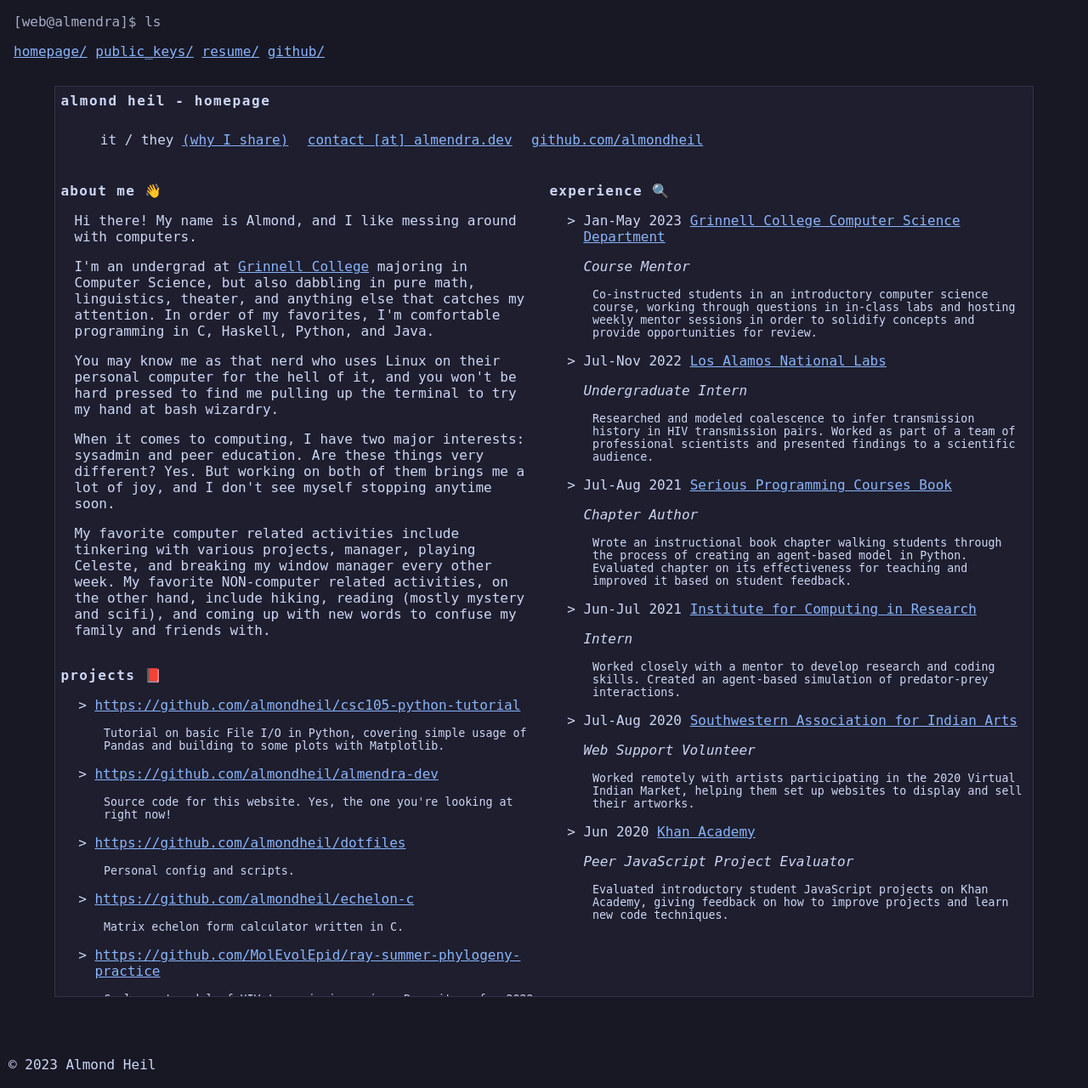
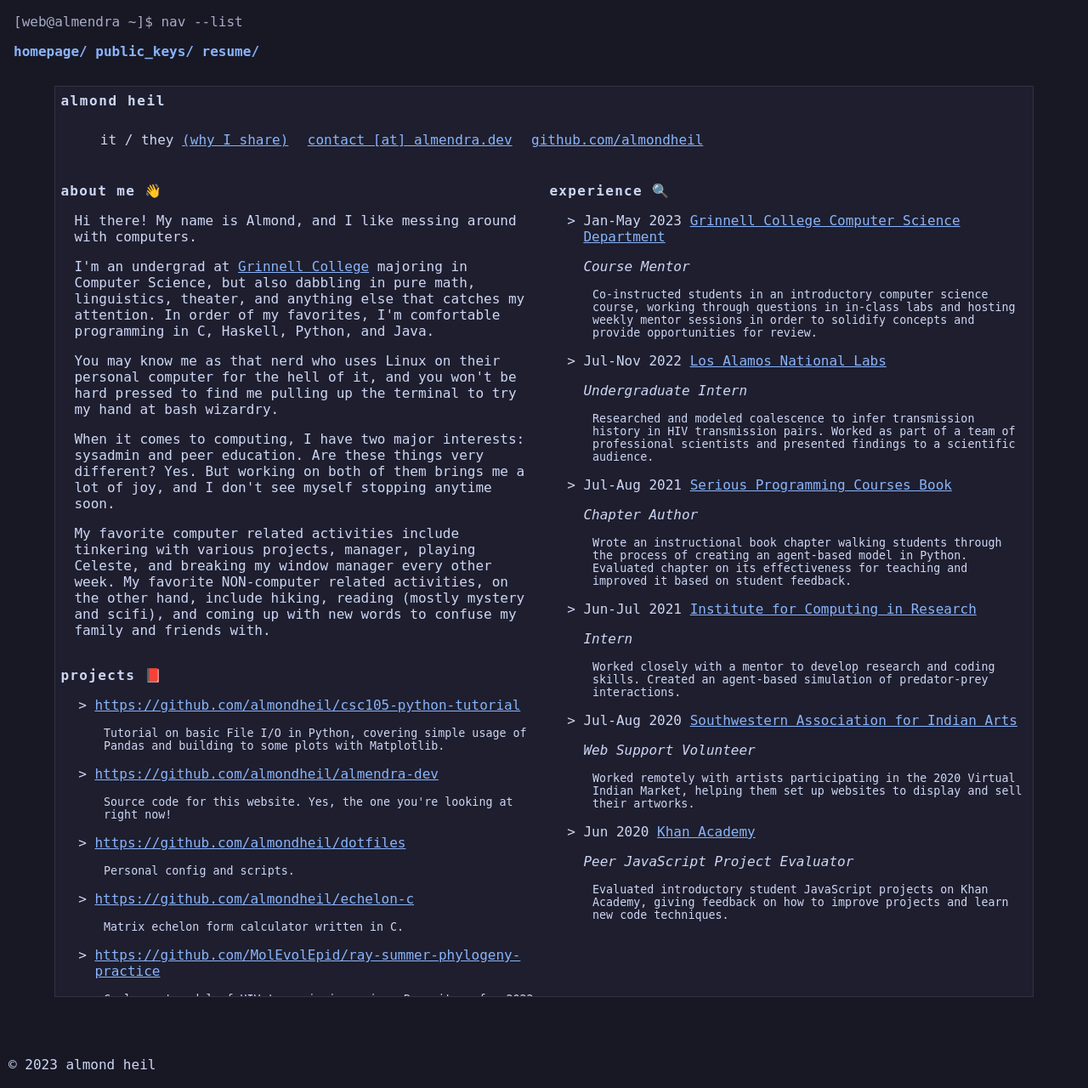
Before and after one commit to almondheil/almendra-dev, a Flask app: page / in a window 1280 px wide. Shown: the whole page at 85% size. Run offline with Flask 3, Linux system fonts and the light colour scheme; data comes from the database, SQL or seed files in the repository.

Commit message:
Show a more interesting path in the navbar

```diff
--- a/app.py
+++ b/app.py
@@ -32,7 +32,8 @@
 
     # render the page
     return render_template('index.html', projects=projects,
-                           experience=experience)
+                           experience=experience, title='homepage',
+                           fakepath='~')
 #
 # Public Keys
 #
@@ -41,16 +42,18 @@
     conn = get_db_connection()
     keys = conn.execute("SELECT * FROM keys").fetchall()
     conn.close()
-    return render_template('public_keys.html', keys=keys)
+    return render_template('public_keys.html', keys=keys,
+                           title='public_keys')
 
 #
 # Resume
 #
 @app.route('/resume')
 def resume():
-    return render_template('resume.html')
+    return render_template('resume.html', title='resume')
 
 
 @app.errorhandler(404)
 def page_not_found(e):
-    return render_template('404.html'), 404
+    return render_template('404.html', title='404',
+                           fakepath='/dev/null'), 404
--- a/templates/404.html
+++ b/templates/404.html
@@ -3,7 +3,7 @@
 {% block content %}
 <div class=padded>
   <!-- TODO make the 404 text show up more spookily or something -->
-  <h1 id="err404">{% block title %}404 error!{% endblock %}</h1>
+  <h1 id="err404">404 error!</h1>
   <p>Looks like you ended up at a page that doesn't exist.</p>
   <p>Try going back to the <a href="{{url_for('index')}}">homepage</a>, or using the links at the top to navigate somewhere else.</p>
   <p>If this problem persists, it might be worth contacting <a itemprop="email" href="mailto:webmaster@almendra.dev">webmaster [at] almendra.dev</a> to report it.</p>
--- a/templates/base.html
+++ b/templates/base.html
@@ -8,16 +8,29 @@
     <!-- Local stylesheet -->
     <link rel="stylesheet" href="{{ url_for('static', filename= 'css/style.css') }}" type="text/css" media="screen" charset="utf-8">
 
-    <title>{% block title %} {% endblock %} - almendra.dev</title>
+    <title>
+      {% if title %}
+        {{title}} - almendra.dev
+      {% else %}
+        almendra.dev
+      {% endif %}
+    </title>
   </head>
   <body>
     <nav class=topnav>
-      <p class="dim indented">[web@almendra]$ ls</p>
+      <p class="dim indented">
+        {% if fakepath %}
+          [web@almendra {{fakepath}}]$ nav --list
+        {% elif title %}
+          [web@almendra ~/{{title}}]$ nav --list
+        {% else %}
+          [web@almendra ~]$ nav --list
+        {%endif %}
+      </p>
       <ul class="navlinks indented">
-        <li><a href="{{ url_for('index') }}">homepage/</a></li>
-        <li><a href="{{ url_for('public_keys') }}">public_keys/</a></li>
-        <li><a href="{{ url_for('resume') }}">resume/</a></li>
-        <li><a href="https://github.com/almondheil/" target="_blank">github/</a></li>
+        <li><a class="navlink" href="{{ url_for('index') }}">homepage/</a></li>
+        <li><a class="navlink" href="{{ url_for('public_keys') }}">public_keys/</a></li>
+        <li><a class="navlink" href="{{ url_for('resume') }}">resume/</a></li>
       </ul>
     </nav>
     <!-- TODO DO NAV STUFF, IT'S IN THE TUTORIAL -->
@@ -25,7 +38,7 @@
       {% block content %} {% endblock %}
     </main>
     <footer class=footer>
-      © 2023 Almond Heil
+      © 2023 almond heil
     </footer>
   </body>
 </html>
--- a/templates/index.html
+++ b/templates/index.html
@@ -3,7 +3,7 @@
 {% block content %}
 <section class="info" itemscope itemtype="http://schema.org/Person">
   <div class="padded">
-    <h1 itemprop="name">almond heil - {% block title %} homepage {% endblock %}</h1>
+    <h1 itemprop="name">almond heil</h1>
     <!-- TODO: relocate these links somewhere less weird
       <div class="links">
       download:
@@ -17,7 +17,6 @@
       <ul class="contactinfo">
         <li class="padded" itemprop="gender">it / they <a target="_blank" href="https://pronouns.org/what-and-why">(why I share)</a></li>
         <li class="padded" itemprop="email"><a rel="me" href="mailto:contact@almendra.dev">contact [at] almendra.dev</a></li>
-        <!-- TODO maybe relocate github to its own page? IDK -->
         <li class="padded" itemprop="github"><a rel="me" target="_blank" href="https://github.com/almondheil">github.com/almondheil</a></li>
       </ul>
     </address>
```
